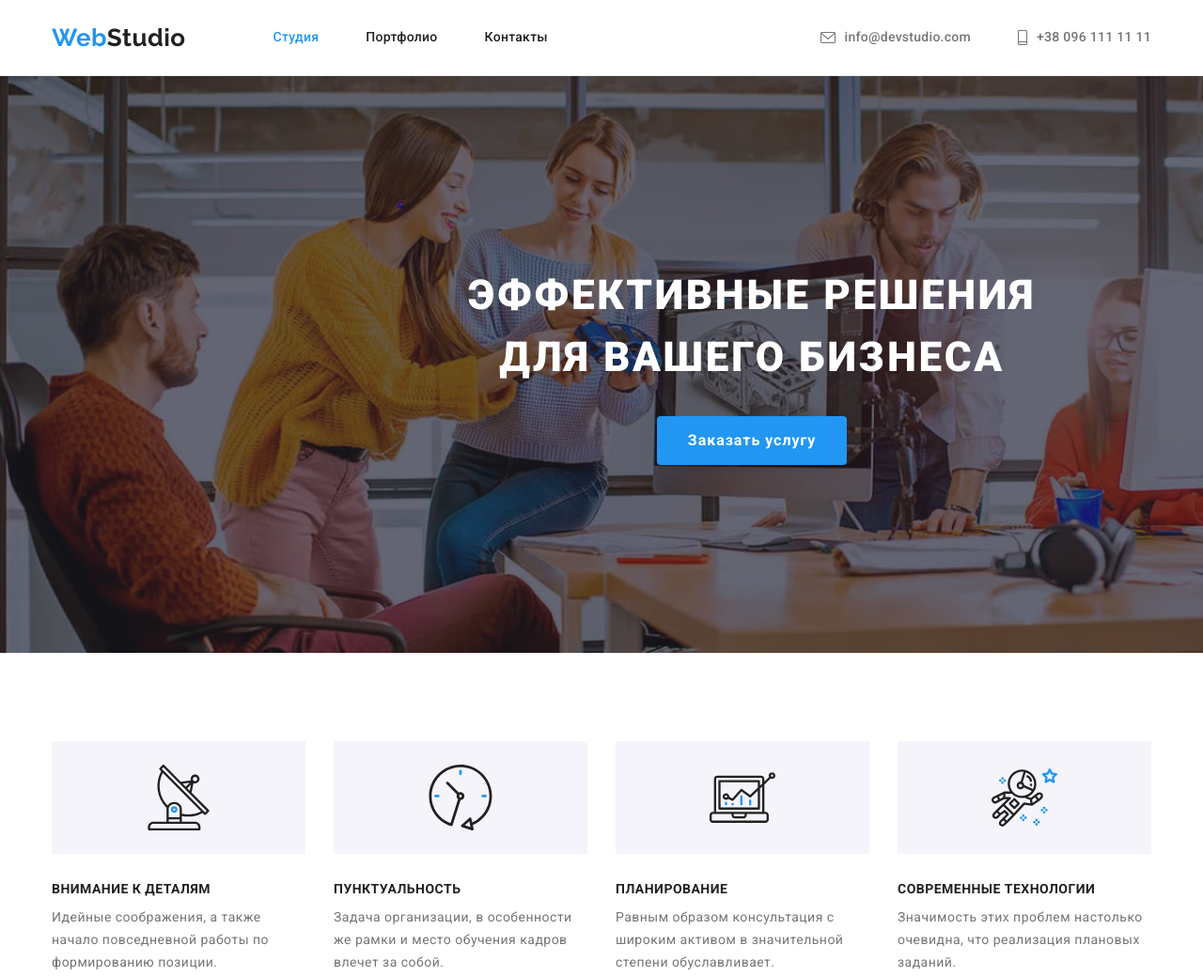
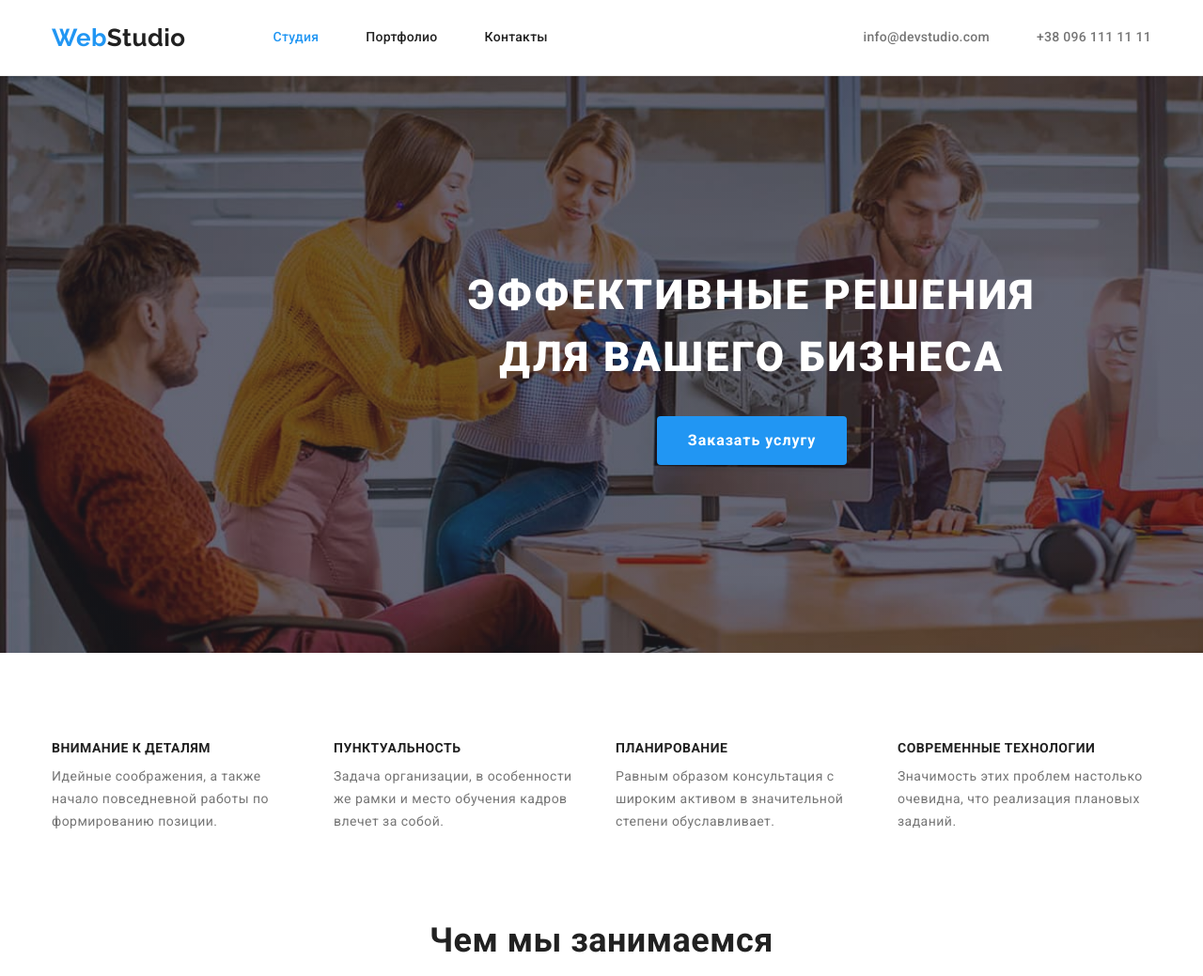
Before and after one commit to VenjaVenja/goit-markup-hw-04, a plain HTML site: page index.html in a window 1280 px wide. Shown: the top 1039 px of the page at 94% size. Drawn offline with nearby package versions, Linux system fonts and the light colour scheme.

Commit message:
Начало работы над HW-04

```diff
--- a/css/style.css
+++ b/css/style.css
@@ -193,28 +193,6 @@ img {
   margin-left: 50px;
 }
 
-.mail::before {
-  content: '';
-  width: 16px;
-  height: 12px;
-  margin-right: 10px;
-  background-image: url('../images/envelope.svg');
-  background-size: contain;
-  background-position: center;
-  background-repeat: no-repeat;
-}
-
-.phone::before {
-  content: '';
-  width: 10px;
-  height: 16px;
-  margin-right: 10px;
-  background-image: url('../images/smartphone.svg');
-  background-size: contain;
-  background-position: center;
-  background-repeat: no-repeat;
-}
-
 .auth-nav .link:hover,
 .auth-nav .link:focus {
   color: var(--accent-color);
@@ -336,33 +314,6 @@ img {
 
 .feature-list .item {
   width: 270px;
-}
-
-.feature-list .item::before {
-  display: block;
-  content: '';
-  height: 120px;
-  margin-bottom: 30px;
-
-  background-color: #f5f4fa;
-  background-repeat: no-repeat;
-  background-position: center;
-}
-
-.icon-radar::before {
-  background-image: url('../images/Group.svg');
-}
-
-.icon-clock::before {
-  background-image: url('../images/clock.svg');
-}
-
-.icon-diagram::before {
-  background-image: url('../images/diagram.svg');
-}
-
-.icon-spaceman::before {
-  background-image: url('../images/astronaut.svg');
 }
 
 .feature-list .item:not(:last-child) {
--- a/index.html
+++ b/index.html
@@ -49,26 +49,26 @@
         <div class="container">
         <h2 class="section-titel-goust visually-hidden">Наши конкурентные преимущества</h2>
         <ul class="feature-list">
-          <li class="item icon-radar">
+          <li class="item">
             <h3 class="titel">Внимание к деталям</h3>
             <p class="text">Идейные соображения, а также начало повседневной работы по формированию позиции.</p>
           </li>
 
-          <li class="item icon-clock">
+          <li class="item">
             <h3 class="titel">Пунктуальность</h3>
             <p class="text">
               Задача организации, в особенности же рамки и место обучения кадров влечет за собой.
             </p>
           </li>
 
-          <li class="item icon-diagram">
+          <li class="item">
             <h3 class="titel">Планирование</h3>
             <p class="text">
               Равным образом консультация с широким активом в значительной степени обуславливает.
             </p>
           </li>
 
-          <li class="item icon-spaceman">
+          <li class="item">
             <h3 class="titel">Современные технологии</h3>
             <p class="text">Значимость этих проблем настолько очевидна, что реализация плановых заданий.</p>
           </li>
```
